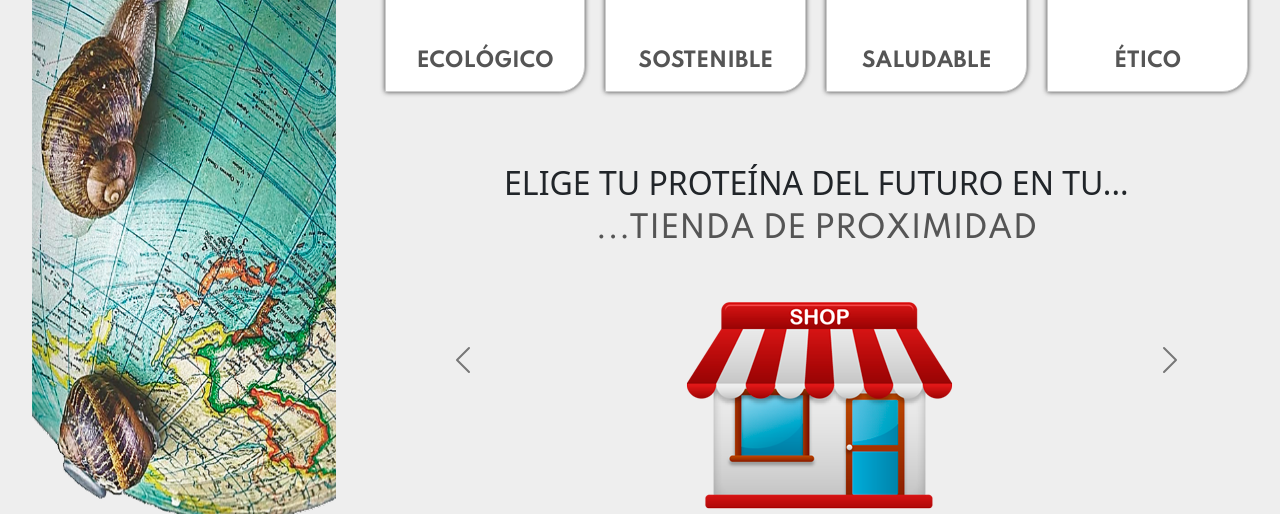
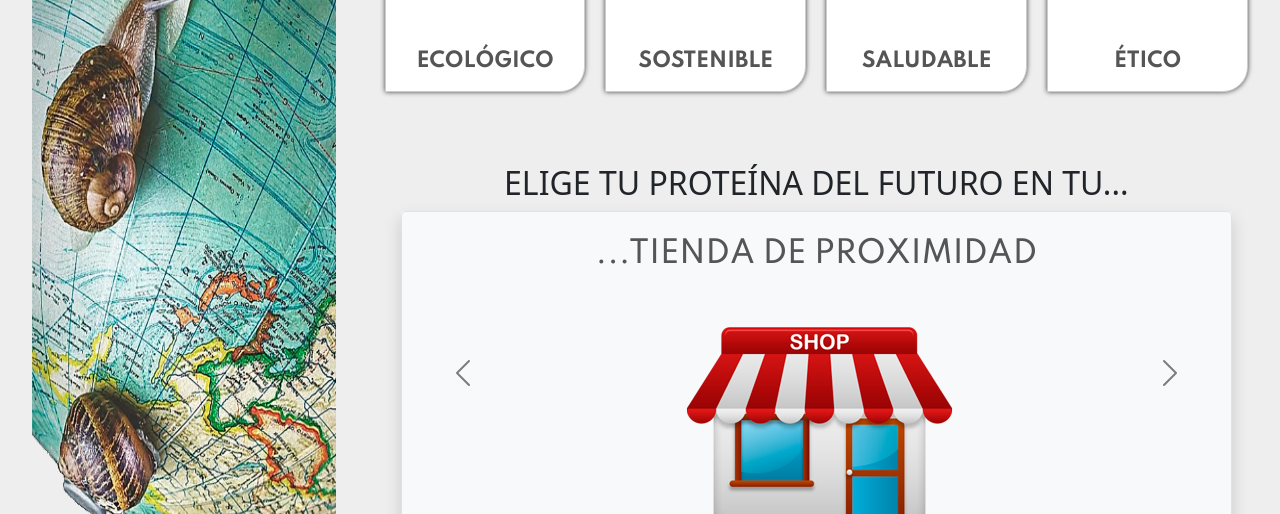
Before and after one commit to DevByJIM/EcoSnail, a plain HTML site: page index.html in a window 1280 px wide. Shown: the part 572-1086 px from the top of the page. Drawn offline with Linux system fonts and the light colour scheme; a web font is replaced by a local one.

Commit message:
mondificadas las tiendas son sombra

```diff
--- a/index.html
+++ b/index.html
@@ -89,9 +89,9 @@
                             <button type="button" data-bs-target="#slider" data-bs-slide-to="2" aria-label="Slide 3">
                             </button>
                         </div>
-                        <div class="carousel-inner">
+                        <div class="carousel-inner shadow">
 
-                            <div class="carousel-item active">
+                            <div class="carousel-item active border rounded-3 bg-light pt-4 ">
                                 <a href="#" class="place d-flex-column">
                                     <h4>...tienda de proximidad</h4>
                                     <img class="imagen" src="images/tu-tien.png" />
@@ -99,14 +99,14 @@
 
                             </div>
 
-                            <div class="carousel-item">
+                            <div class="carousel-item border rounded-3 bg-light pt-4">
                                 <a href="#" class="place d-flex-column">
                                     <h4>...supermercado</h4>
                                     <img class="imagen" src="images/tu-super.png" />
                                 </a>
                             </div>
 
-                            <div class="carousel-item">
+                            <div class="carousel-itemborder rounded-3 bg-light pt-4">
                                 <a href="#" class="place d-flex-column">
                                     <h4>...cadena de restaurante</h4>
                                     <img class="imagen" src="images/tu-rest.png" />
```
